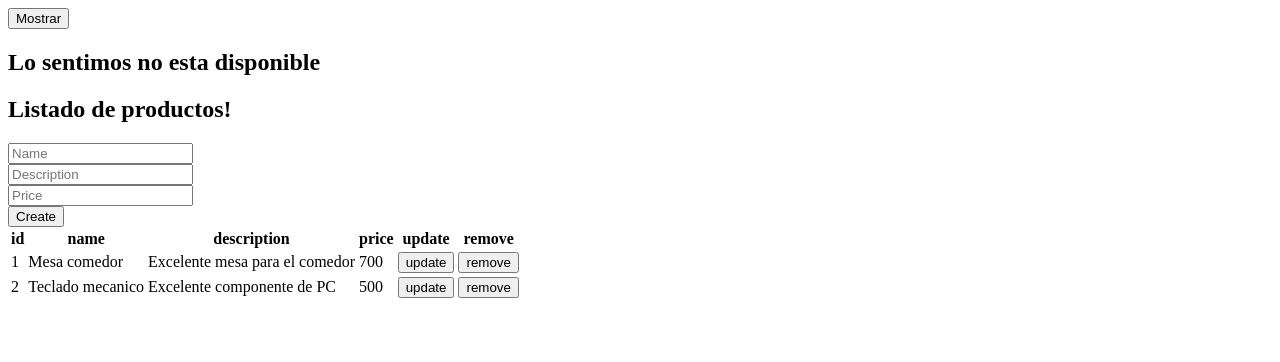
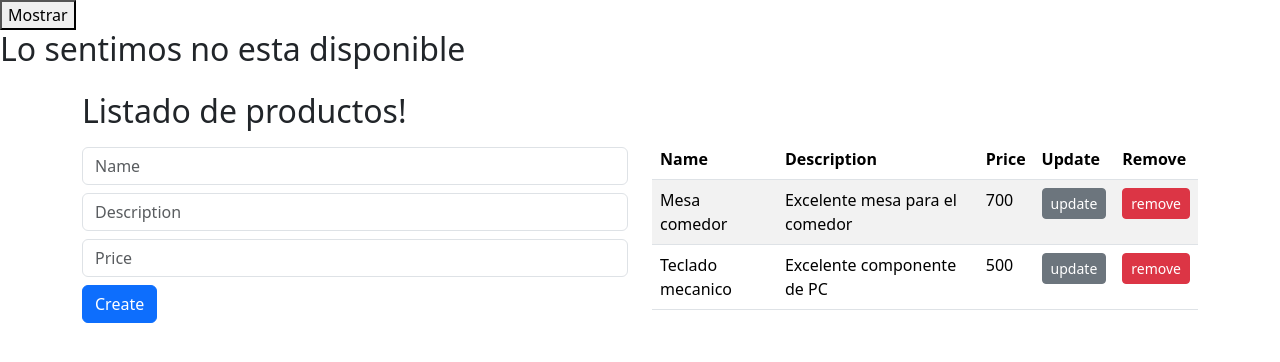
Before and after one commit to Vladim-i-r/angular-app, an Angular app: page / in a window 1280 px wide. Shown: the top 362 px of the page. Built offline with nearby package versions, Linux system fonts and the light colour scheme.

Commit message:
Add CSS Bootstrap style

```diff
--- a/src/app/products/components/form/form.component.html
+++ b/src/app/products/components/form/form.component.html
@@ -1,14 +1,14 @@
 <form (ngSubmit)="onSubmit()">
     <div>
-        <input type="text" placeholder="Name" name="name" [(ngModel)]="product.name">
+        <input type="text" class="form-control my-2" placeholder="Name" name="name" [(ngModel)]="product.name">
     </div>
     <div>
-        <input type="text" placeholder="Description" name="description" [(ngModel)]="product.description">
+        <input type="text" class="form-control my-2" placeholder="Description" name="description" [(ngModel)]="product.description">
     </div>
     <div>
-        <input type="number" placeholder="Price" name="price" [(ngModel)]="product.price">
+        <input type="number" class="form-control my-2" placeholder="Price" name="price" [(ngModel)]="product.price">
     </div>
     <div>
-        <button>{{product.id>0? 'Update': 'Create'}}</button>
+        <button class="btn btn-primary">{{product.id>0? 'Update': 'Create'}}</button>
     </div>
 </form>
--- a/src/app/products/components/product.component.html
+++ b/src/app/products/components/product.component.html
@@ -1,33 +1,44 @@
+<div class="container my-4">
+
 <h2>Listado de productos!</h2>
+<div class="row">
+    <div class="col">
+        <!--Aqui estamos en el componente hijo donde el hijo requiere de inyeccion de info del padre, por lo que se agrega el @Input en la instancia de product del form-hijo-->
+        <product-form (newProductEvent)="addProduct($event)" [product] = "productSelected"></product-form>
+    </div>
 
-<!--Aqui estamos en el componente hijo donde el hijo requiere de inyeccion de info del padre, por lo que se agrega el @Input en la instancia de product del form-hijo-->
-<product-form (newProductEvent)="addProduct($event)" [product] = "productSelected"></product-form>
+    <div class="col">
+
+
+
 
 @if (products.length > 0) {
-    <table>
+    <table class="table table-hover table-striped">
         <thead>
             <tr>
-                <th>id</th>
-                <th>name</th>
-                <th>description</th>
-                <th>price</th>
-                <th>update</th>
-                <th>remove</th>
+                <th>Name</th>
+                <th>Description</th>
+                <th>Price</th>
+                <th>Update</th>
+                <th>Remove</th>
             </tr>
         </thead>
         <tbody>
             @for (product of products; track $index) {
                 <tr>
-                    <td>{{product.id}}</td>
                     <td>{{product.name}}</td>
                     <td>{{product.description}}</td>
                     <td>{{product.price}}</td>
-                    <td><button (click)="onUpdateProduct(product)">update</button></td>
-                    <td><button (click)="onRemoveProduct(product.id)">remove</button></td>
+                    <td><button (click)="onUpdateProduct(product)" class="btn btn-sm btn-secondary">update</button></td>
+                    <td><button (click)="onRemoveProduct(product.id)" class="btn btn-sm btn-danger">remove</button></td>
                 </tr>
             }
         </tbody>
     </table>
 }@else {
-    <div>Lo sentimos no hay registros en el sistema!</div>
+    <div class="alert alert-info">Lo sentimos no hay registros en el sistema!</div>
 }
+
+    </div>
+</div>
+</div>
--- a/src/index.html
+++ b/src/index.html
@@ -6,6 +6,8 @@
   <base href="/">
   <meta name="viewport" content="width=device-width, initial-scale=1">
   <link rel="icon" type="image/x-icon" href="favicon.ico">
+  <link href="https://cdn.jsdelivr.net/npm/bootstrap@5.3.3/dist/css/bootstrap.min.css" rel="stylesheet"
+  integrity="sha384-QWTKZyjpPEjISv5WaRU9OFeRpok6YctnYmDr5pNlyT2bRjXh0JMhjY6hW+ALEwIH" crossorigin="anonymous">
 </head>
 <body>
   <app-root></app-root>
```
